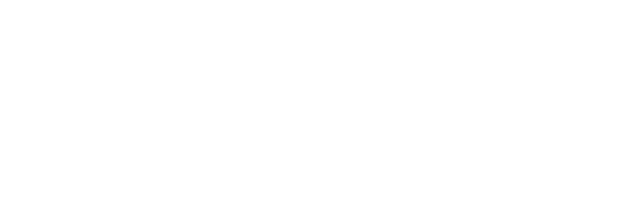
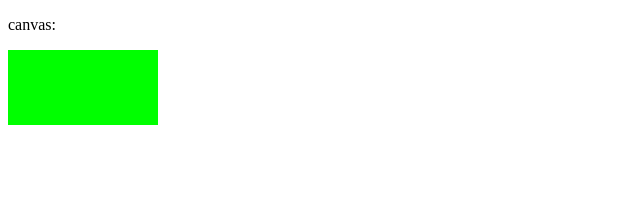
Before and after one commit to jessicest/tracks, a website with bundled scripts: page html/index.html in a window 1280 px wide. Shown: the whole page, without its empty margins (0-640 px from the left). Built offline with nearby package versions, Linux system fonts and the light colour scheme.

Commit message:
working now in browser but not yet working in command line because apparently node and the browser use incompatible module systems
holy shit that is so dumb

okay so now use npm scripts to do everything:
`npm run rebuild` to do a clean build
`npm run view` to run a local server and open the test page in a browser window
`npm run run` to run the solver on the command line (doesn't currently
work but i guess we don't actually care)

```diff
--- a/html/index.html
+++ b/html/index.html
@@ -1,15 +1,11 @@
 <!doctype html>
 <html>
     <head>
-        <meta charset="UTF-8">
-        <script src='../lib/view.js' type='module' />
-        <script>
-            const canvas = document.getElementById('canvas');
-            new View(canvas);
-        </script>
+        <meta charset="UTF-8" />
+        <script src='../lib/view.js' type='module'></script>
     </head>
     <body>
-        <canvas id='canvas'>
-        </canvas>
+        <p>canvas:</p>
+        <canvas id='canvas'></canvas>
     </body>
 </html>
--- a/package.json
+++ b/package.json
@@ -11,7 +11,10 @@
   "scripts": {
     "build": "tsc --build",
     "clean": "tsc --build --clean",
-    "test": "echo \"Error: no test specified\" && exit 1"
+    "rebuild": "tsc --build --clean && tsc --build",
+    "run": "node lib/index.js",
+    "test": "echo \"Error: no test specified\" && exit 1",
+    "view": "light-server -s . -p 8080 -o \\html\\index.html"
   },
   "repository": {
     "type": "git",
--- a/src/view.ts
+++ b/src/view.ts
@@ -9,9 +9,15 @@ import {
     LinkId,
     State,
     make_grid
-} from './grid';
+} from './grid.js';
 
-class View {
+declare global {
+  interface Window {
+    view: View
+  }
+}
+
+export class View {
     grid: Grid;
     canvas: any;
 
@@ -41,8 +47,12 @@ class View {
     }
 
     redraw() {
-        var context = this.canvas.getContext("2d");
+        const context = this.canvas.getContext("2d");
 
+        context.fillStyle = "#00FF00";
+        context.fillRect(0, 0, 150, 75);
+
+        /*
         // Create gradient
         var gradient = context.createRadialGradient(75, 50, 5, 90, 60, 100);
         gradient.addColorStop(0, "red");
@@ -51,5 +61,10 @@ class View {
         // Fill with gradient
         context.fillStyle = gradient;
         context.fillRect(10, 10, 150, 80);
+        window.alert('omg');
+        */
     }
 }
+
+const canvas = document.getElementById('canvas');
+window.view = new View(canvas);
--- a/tsconfig.json
+++ b/tsconfig.json
@@ -1,7 +1,7 @@
 {
     "compilerOptions": {
         "forceConsistentCasingInFileNames": true,
-        "lib": [ "ES2019" ],
+        "lib": [ "ES2019", "DOM" ],
         "noFallthroughCasesInSwitch": true,
         "outDir": "lib",
         "removeComments": true,
```
